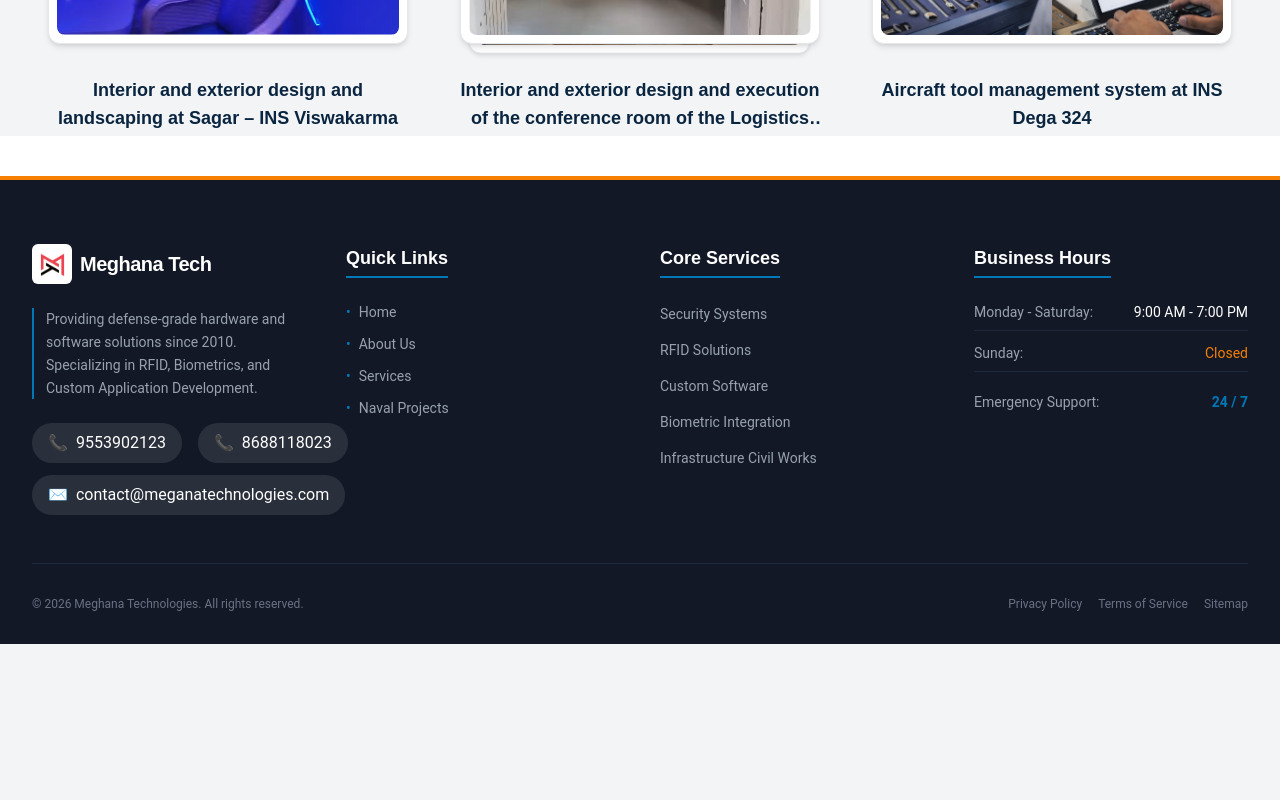
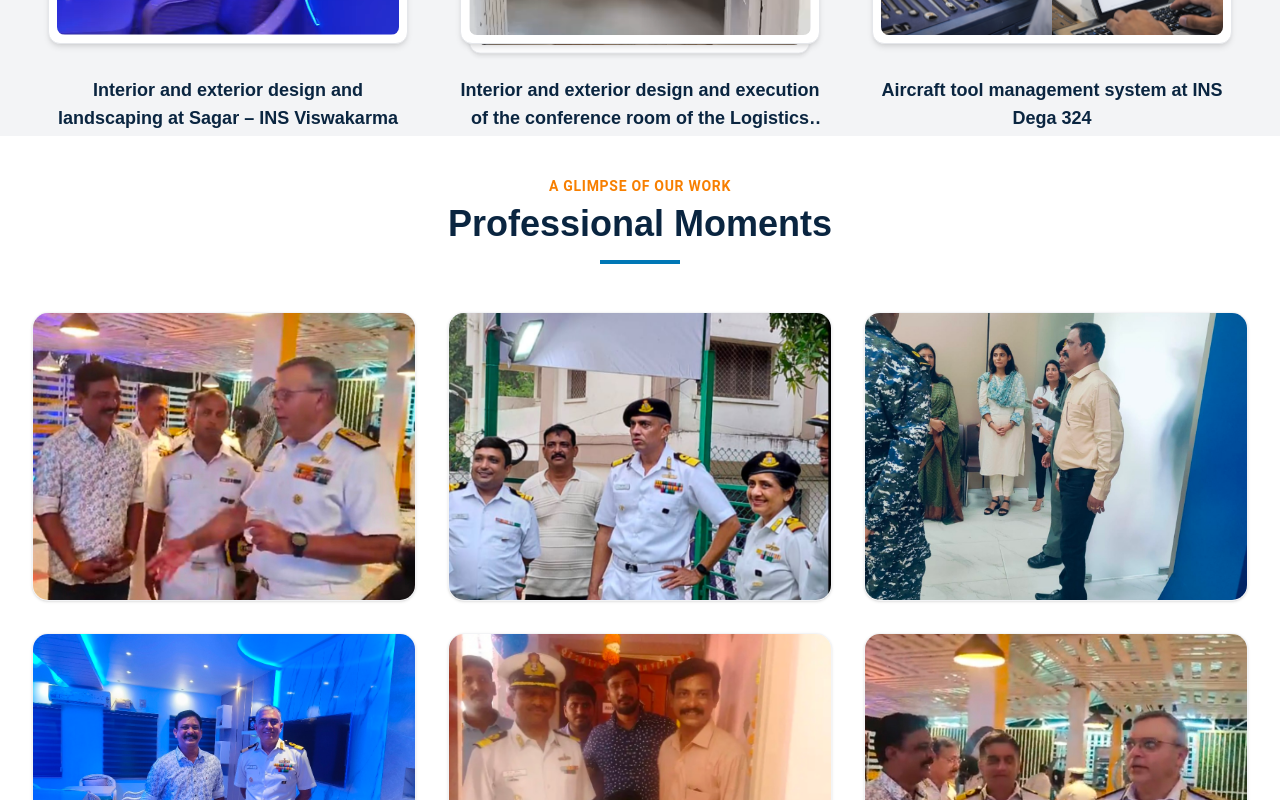
Before and after one commit to jaganmohangenji/meghananew, a React (Vite) app: page /gallery in a window 1280 px wide. Shown: the part 1480-2280 px from the top of the page. Before the commit the page ends 2124 px from the top, so only its background shows below. Built offline with nearby package versions, Linux system fonts and the light colour scheme.

Commit message:
ui upgrade

```diff
--- a/src/components/Hero.jsx
+++ b/src/components/Hero.jsx
@@ -35,10 +35,15 @@
           >
 
 
-            <h1 className="text-4xl md:text-5xl lg:text-6xl font-poppins font-bold leading-tight mb-6">
+            <h1 className="text-4xl md:text-5xl lg:text-5xl font-poppins font-bold leading-tight mb-8 flex flex-col w-max">
+              <span>Innovative Technology</span>
+              <span className="text-center w-full">&amp;</span>
+              <span>Security Solutions</span>
+            </h1>
+            {/* <h1 className="text-4xl md:text-5xl lg:text-6xl font-poppins font-bold leading-tight mb-6">
               Innovative Technology & <br />
               <span className="">Security Solutions</span>
-            </h1>
+            </h1> */}
 
             <p className="text-lg md:text-xl text-gray-300 mb-8 max-w-lg leading-relaxed">
               Providing services such as application development, hardware solutions, security infrastructure, and maintenance.
--- a/src/pages/GalleryPage.jsx
+++ b/src/pages/GalleryPage.jsx
@@ -1,6 +1,7 @@
 import React from 'react';
 import { motion } from 'framer-motion';
 import PortfolioGallery from '../components/PortfolioGallery';
+import ProfessionalMoments from '../components/ProfessionalMoments';
 
 const GalleryPage = () => {
   return (
@@ -27,8 +28,9 @@
       </section>
 
       {/* Main Gallery */}
-      <div className="py-10 relative z-20">
+      <div className="py-10">
         <PortfolioGallery />
+        <ProfessionalMoments />
       </div>
     </div>
   );
```
